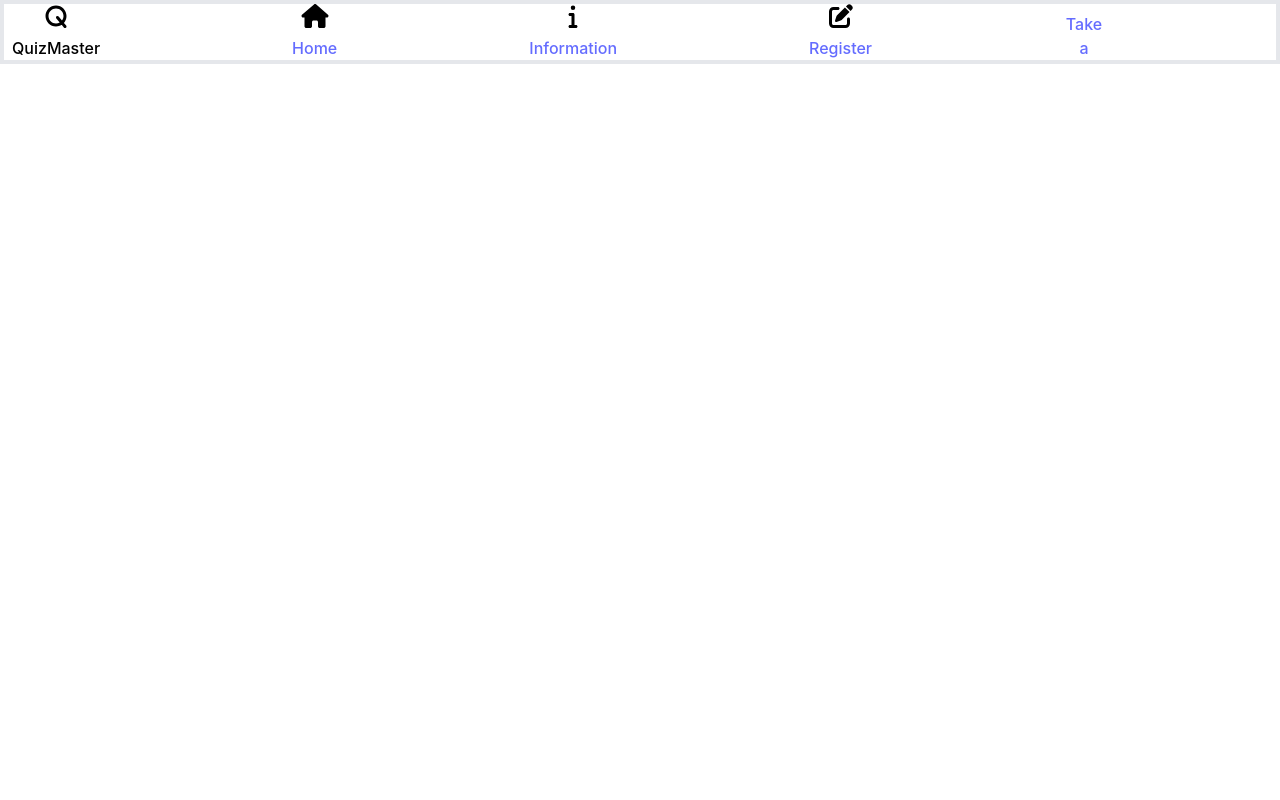
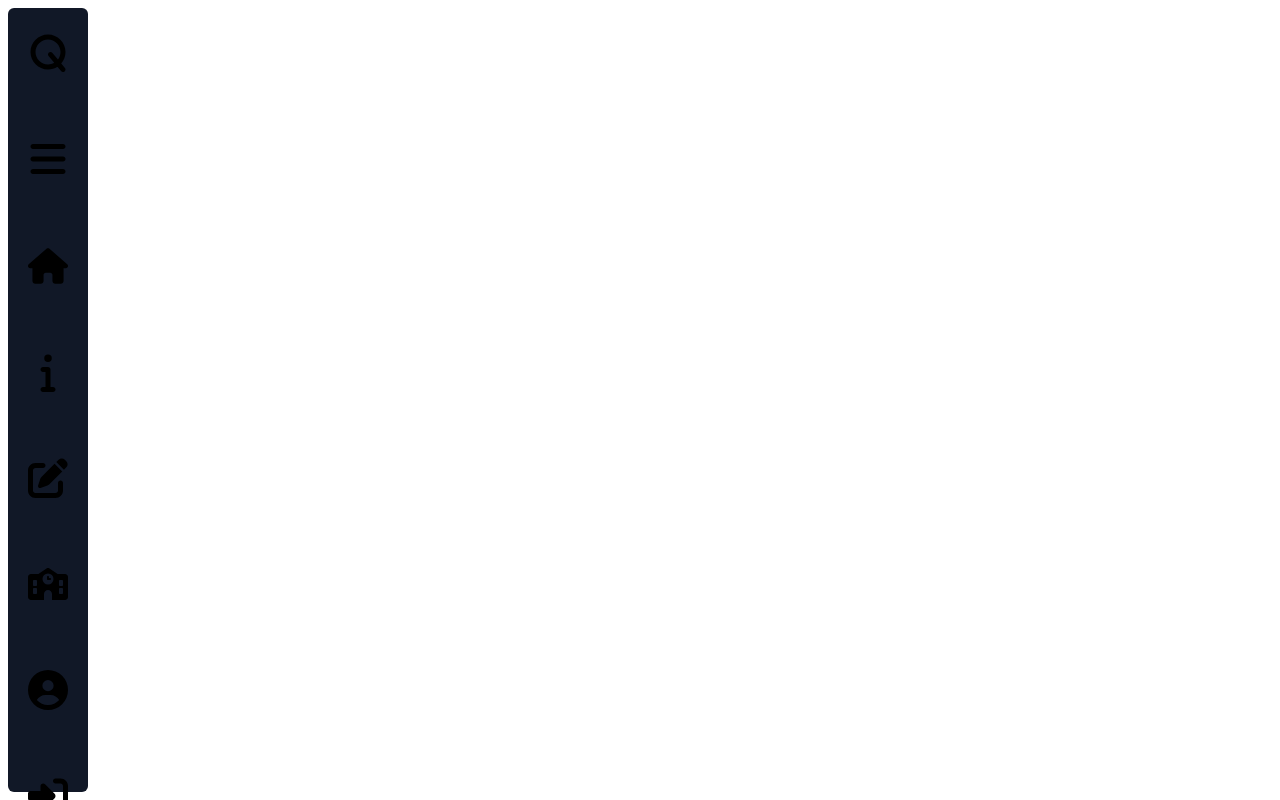
Before and after one commit to QuizMasterInc/QuizMaster, a React (Vite) app: page / in a window 1280 px wide. Built offline with nearby package versions, Linux system fonts and the light colour scheme.

Commit message:
changed positioning

```diff
--- a/src/components/NavBar.jsx
+++ b/src/components/NavBar.jsx
@@ -4,35 +4,36 @@ import Info from "./icons/Info";
 import SignIn from "./icons/SignIn";
 import Register from "./icons/Register";
 import School from "./icons/School";
-import PenRuler from "./icons/PenRuler";
 import Q from "./icons/Q";
+import Bars from "./icons/Bars";
+import SignOut from "./icons/SignOut";
 
 export default function NavBar() {
     return(
-        <div className="fixed top-0 left-0 flex flex-row w-screen h-16 space-x-48 overflow-auto border-4 border-gray-200">
-            <div className="flex flex-col items-center pl-2 space-y-2">
+        <div className="fixed flex flex-col w-20 space-y-12 bg-gray-900 rounded-md left-2 top-2 bottom-2">
+            <div className="flex flex-col items-center p-2 mt-4 rounded-md">
                 <Q />
-                <a className="text-black hover:text-red-400"><p>QuizMaster</p></a>
             </div>
-            <div className="flex flex-col items-center space-y-2">
+            <button className="flex flex-col items-center m-1 bg-transparent hover:bg-gray-300">
+                <Bars />
+            </button>
+            <button className="flex flex-col items-center p-2 m-1 bg-transparent rounded-md hover:bg-gray-300">
                 <House />
-                <a><p>Home</p></a>
-            </div>
-            <div className="flex flex-col items-center space-y-2">
+            </button>
+            <button className="flex flex-col items-center p-2 m-1 bg-transparent rounded-md hover:bg-gray-300">
                 <Info />
-                <a><p>Information</p></a>
-            </div>
-            <div className="flex flex-col items-center space-y-2">
+            </button>
+            <button className="flex flex-col items-center p-2 m-1 bg-transparent rounded-md hover:bg-gray-300">
                 <Register />
-                <a><p>Register</p></a>
-            </div>
-            <div className="flex flex-col items-center space-y-2">
+            </button>
+            <button className="flex flex-col items-center p-2 m-1 bg-transparent rounded-md hover:bg-gray-300">
                 <School />
-                <a><p>Take a Quiz!</p></a>
-            </div>
-            <button className="flex flex-row items-center m-2 space-x-2">
-                <SignIn className="w-10 h-10"/>
-                <p>Sign In</p>
+            </button>
+            <button className="flex flex-col items-center p-2 m-1 space-x-2 bg-transparent rounded-md hover:bg-gray-300">
+                <SignIn />
+            </button>
+            <button className="flex flex-col items-center p-2 pb-4 m-1 space-x-2 bg-transparent rounded-md hover:bg-gray-300">
+                <SignOut />
             </button>
         </div>
     )
--- /dev/null
+++ b/src/components/icons/Bars.jsx
@@ -0,0 +1,7 @@
+import React from "react";
+
+export default function Bars() {
+    return(
+        <svg className="w-10 h-10" xmlns="http://www.w3.org/2000/svg" viewBox="0 0 448 512"><path d="M0 96C0 78.3 14.3 64 32 64H416c17.7 0 32 14.3 32 32s-14.3 32-32 32H32C14.3 128 0 113.7 0 96zM0 256c0-17.7 14.3-32 32-32H416c17.7 0 32 14.3 32 32s-14.3 32-32 32H32c-17.7 0-32-14.3-32-32zM448 416c0 17.7-14.3 32-32 32H32c-17.7 0-32-14.3-32-32s14.3-32 32-32H416c17.7 0 32 14.3 32 32z"/></svg>
+    )
+}
--- /dev/null
+++ b/src/components/icons/SignOut.jsx
@@ -0,0 +1,7 @@
+import React from "react";
+
+export default function SignOut(){
+    return(
+        <svg className="w-10 h-10" xmlns="http://www.w3.org/2000/svg" viewBox="0 0 512 512"><path d="M217.9 105.9L340.7 228.7c7.2 7.2 11.3 17.1 11.3 27.3s-4.1 20.1-11.3 27.3L217.9 406.1c-6.4 6.4-15 9.9-24 9.9c-18.7 0-33.9-15.2-33.9-33.9l0-62.1L32 320c-17.7 0-32-14.3-32-32l0-64c0-17.7 14.3-32 32-32l128 0 0-62.1c0-18.7 15.2-33.9 33.9-33.9c9 0 17.6 3.6 24 9.9zM352 416l64 0c17.7 0 32-14.3 32-32l0-256c0-17.7-14.3-32-32-32l-64 0c-17.7 0-32-14.3-32-32s14.3-32 32-32l64 0c53 0 96 43 96 96l0 256c0 53-43 96-96 96l-64 0c-17.7 0-32-14.3-32-32s14.3-32 32-32z"/></svg>
+    )
+}
```
